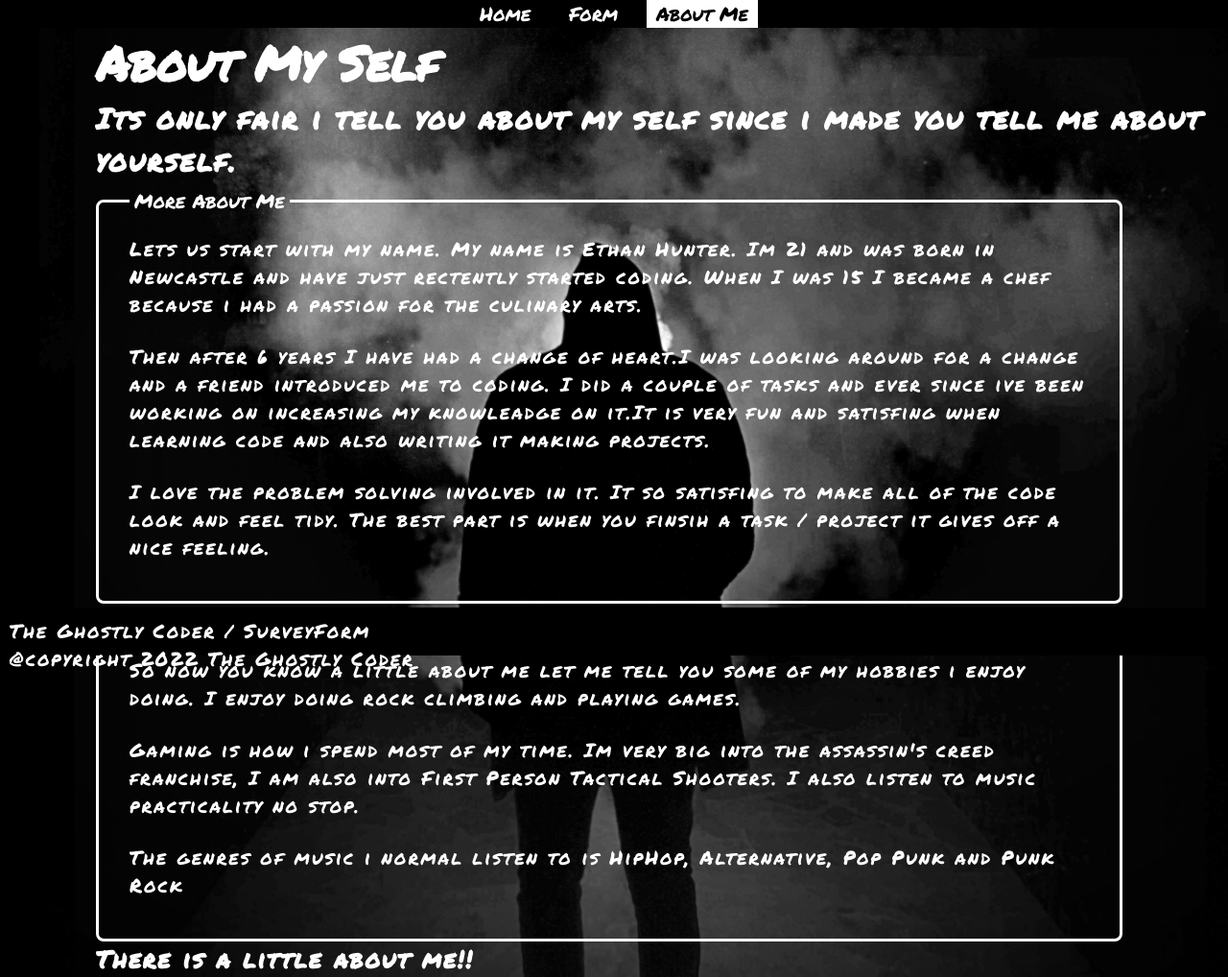
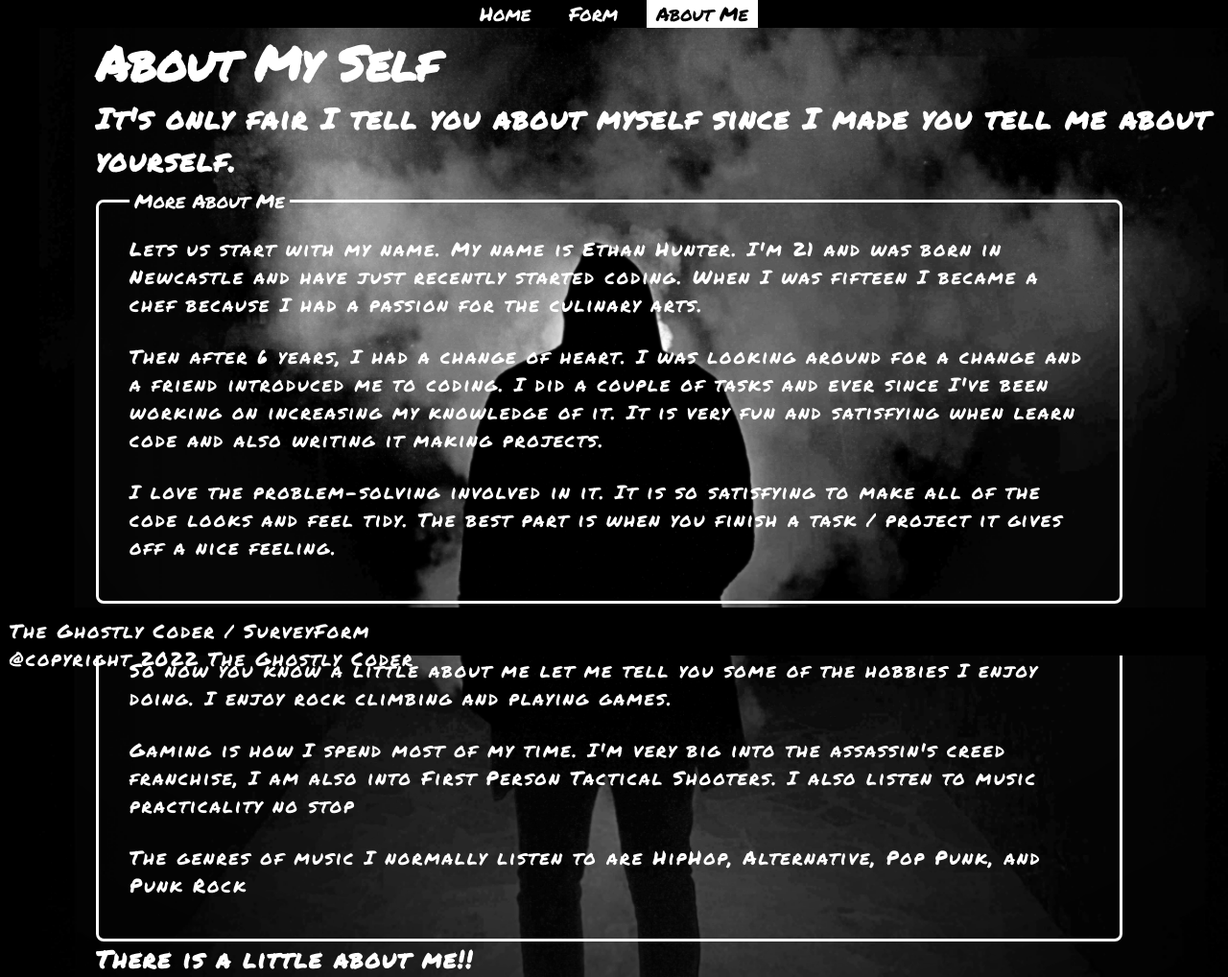
Before and after one commit to EthanHunter7/TheGhostlyCoder, a PHP site: page /About.HTML in a window 1280 px wide. Shown: the part 117-1135 px from the top of the page at 96% size. Run offline with PHP 8.4, Linux system fonts and the light colour scheme; some web fonts are replaced.

Commit message:
Finished first project for now

```diff
--- a/About.HTML
+++ b/About.HTML
@@ -23,7 +23,7 @@
 
     <div>
         <h1 class="myself">About My Self</h1>
-        <h2>Its only fair i tell you about my self since i made you tell me about yourself.</h2>
+        <h2>It's only fair I tell you about myself since I made you tell me about yourself.</h2>
     </div>
 
     <div>
@@ -32,22 +32,24 @@
                 <legend>More About Me</legend>
                 <div class="spacing">
                     <p>
-                    Lets us start with my name. My name is Ethan Hunter. Im 21 and was born in Newcastle  and have just rectently started coding.
-                    When I was 15 I became a chef because i had a passion for the culinary arts.
+                        Lets us start with my name. My name is Ethan Hunter. I'm 21 and was born in Newcastle and have just recently started coding.
+                        When I was fifteen I became a chef because I had a passion for the culinary arts.
                     </p>
                 </div>
 
 
                 <div class="spacing">
-                    <p>Then after 6 years I have had a change of heart.I was looking around for a change and a friend introduced me to coding.
-                    I did a couple of tasks and ever since ive been working on increasing my knowleadge on it.It is very fun and satisfing when learning code
-                    and also writing it making projects.
-                </p></div>
+                    <p>
+                        Then after 6 years, I had a change of heart. I was looking around for a change and a friend introduced me to coding.
+                        I did a couple of tasks and ever since I've been working on increasing my knowledge of it. It is very fun and satisfying when learn code
+                        and also writing it making projects.
+                    </p>
+                </div>
 
                 <div class="spacing">
                     <p>
-                    I love the problem solving involved in it. It so satisfing to make all of the code look and feel tidy.
-                    The best part is when you finsih a task / project it gives off a nice feeling.
+                        I love the problem-solving involved in it. It is so satisfying to make all of the code looks and feel tidy.
+                        The best part is when you finish a task / project it gives off a nice feeling.
                     </p>
                 </div>
             </fieldset>
@@ -56,21 +58,21 @@
                 <legend>More About Me</legend>
                 <div class="spacing">
                     <p>
-                    So now you know a little about me let me tell you some of my hobbies i enjoy doing.
-                    I enjoy doing rock climbing and playing games.
+                    So now you know a little about me let me tell you some of the hobbies I enjoy doing.
+                    I enjoy rock climbing and playing games.
                     </p>
                 </div>
 
                 <div class="spacing">
                     <p>
-                    Gaming is how i spend most of my time. Im very big into the assassin's creed franchise, I am also into First Person Tactical Shooters.
-                    I also listen to music practicality no stop.
+                        Gaming is how I spend most of my time. I'm very big into the assassin's creed franchise, I am also into First Person Tactical Shooters.
+                        I also listen to music practicality no stop
                     </p>
                 </div>
                 <div class="spacing">
                     <p>
-                    The genres of music i normal listen to is HipHop,
-                    Alternative, Pop Punk and Punk Rock
+                        The genres of music I normally listen to are HipHop,
+                        Alternative, Pop Punk, and Punk Rock
                     </p>
                 </div>
             </fieldset>
--- a/Form.CSS
+++ b/Form.CSS
@@ -6,6 +6,11 @@
 }
 html, body{
     width: auto;
+    position:fixed;
+    top:0;
+    bottom:0;
+    left:0;
+    right:0;
 }
 
 /* Header*/
--- a/Form.PHP
+++ b/Form.PHP
@@ -168,7 +168,7 @@ $Firstname = $Middlename = $Lastname = $Username =  $email = $gender = $other =
     <title>The Ghostly Coder Survey</title>
 </head>
 <body>
-
+  <div class="container">
     <!--Header-->
       <header>
         <div>
@@ -550,6 +550,7 @@ $Firstname = $Middlename = $Lastname = $Username =  $email = $gender = $other =
         <p>@copyright 2022 The Ghostly Coder</p>
       </div>
     </footer>
+  </div>
 </body>
 </html>
 <?php
--- a/Home.CSS
+++ b/Home.CSS
@@ -126,7 +126,7 @@ loading {
   display: inline-block;
   margin: 0 5px;
   color: #fff;
-  font-size: 50px;
+  font-size: 60px;
 }
 .loading-text span:nth-child(1) {
   filter: blur(0px);
--- a/Thanks.PHP
+++ b/Thanks.PHP
@@ -35,7 +35,7 @@ session_start();
         <div class="labels"><label>Last Name : </label> <?php echo $_SESSION["Lastname"] ?></div>
         <div class="labels"><label>Username : </label> <?php echo $_SESSION["Username"] ?></div>
         <div class="labels"><label>Email : </label> <?php echo $_SESSION["email"] ?></div>
-        <div class="labels"><label>Gender : </label> <?php echo $_SESSION["gender"]?></div>
+        <div class="labels"><label>Gender : </label> <?php echo $_SESSION["gender" ], " " . $_SESSION["other"]?></div>
         <div class="labels"><label>Date Of Birth : </label> <?php echo $_SESSION["date"] ?></div>
         <div class="labels"><label>Place Of Birth : </label> <?php echo $_SESSION["Countries"] ?></div>
       </fieldset>
```
Also changed, not shown: Home.Html (+1 -26 lines). Lines whose indentation alone changed are shown as unchanged.
